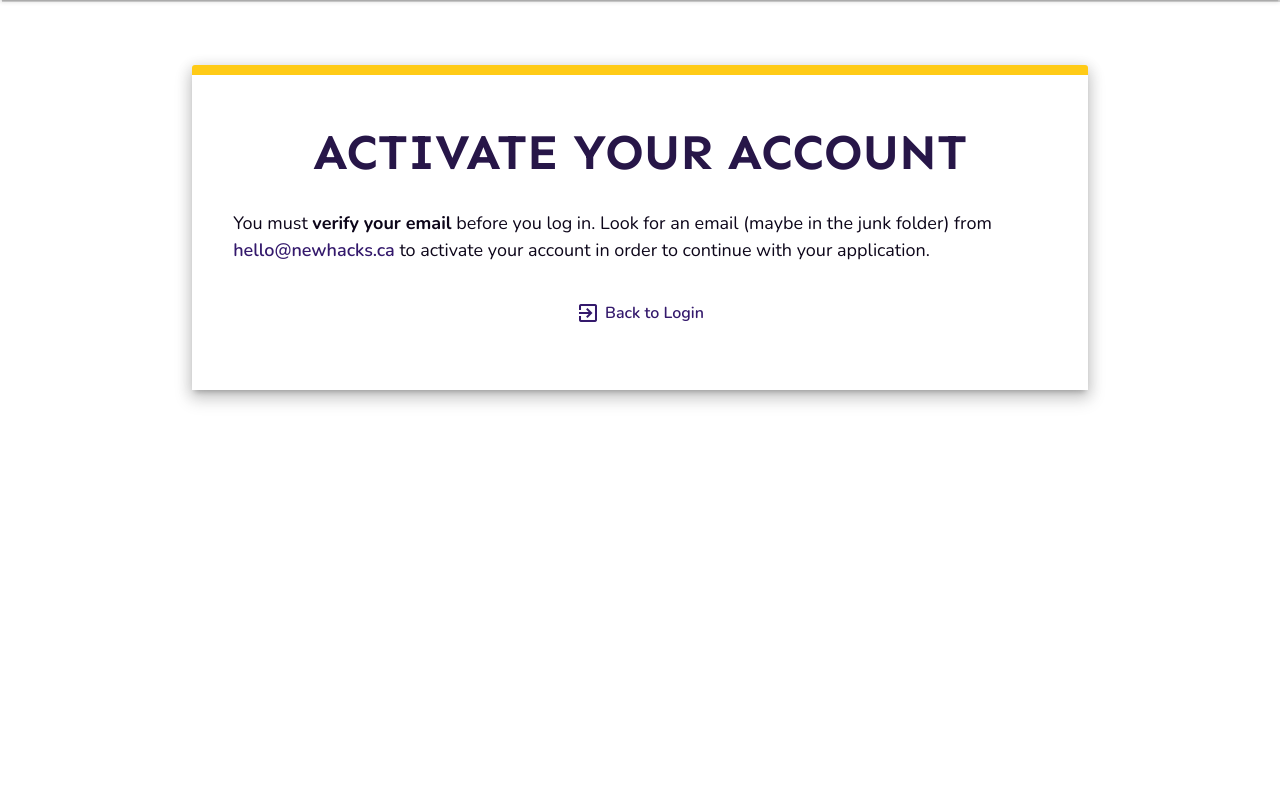
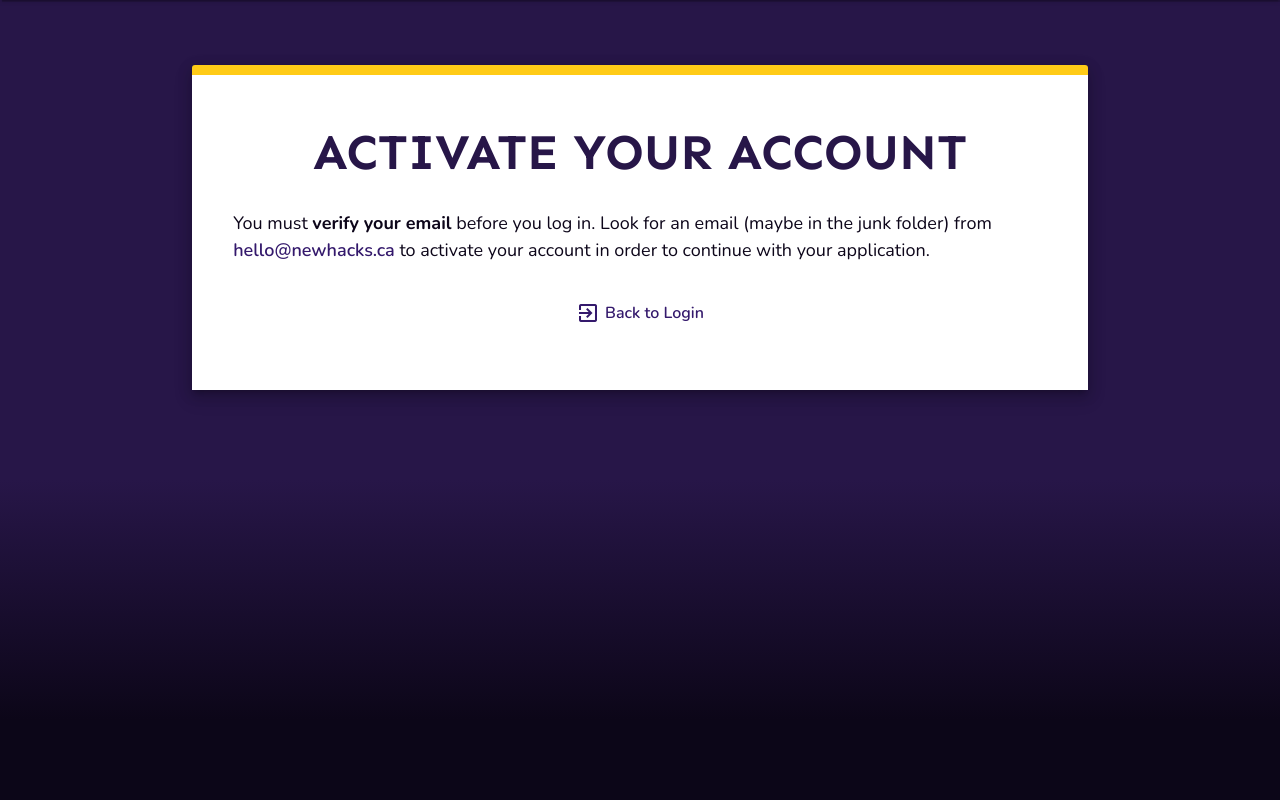
Before and after one commit to ieeeuoft/newhacks-site-2023, a Django app: page /registration/signup/complete/ in a window 1280 px wide. Shown: the part 64-864 px from the top of the page. Before the commit the page ends 468 px from the top, so only its background shows below. Run offline with Django 3.2, Linux system fonts and the light colour scheme; style sheets or scripts are compiled from the project's sources.

Commit message:
make page purple

```diff
--- a/hackathon_site/registration/jinja2/registration/pending_activation.html
+++ b/hackathon_site/registration/jinja2/registration/pending_activation.html
@@ -3,7 +3,7 @@
 {% block nav_logout_login_links %}{% endblock %}
 
 {% block body %}
-<div class="backgroundColorFormBase">
+<div class="ombreBackgroundDark3">
     <div class="container">
         <div class="section">
             <div class="loginDiv z-depth-3 row">
```
